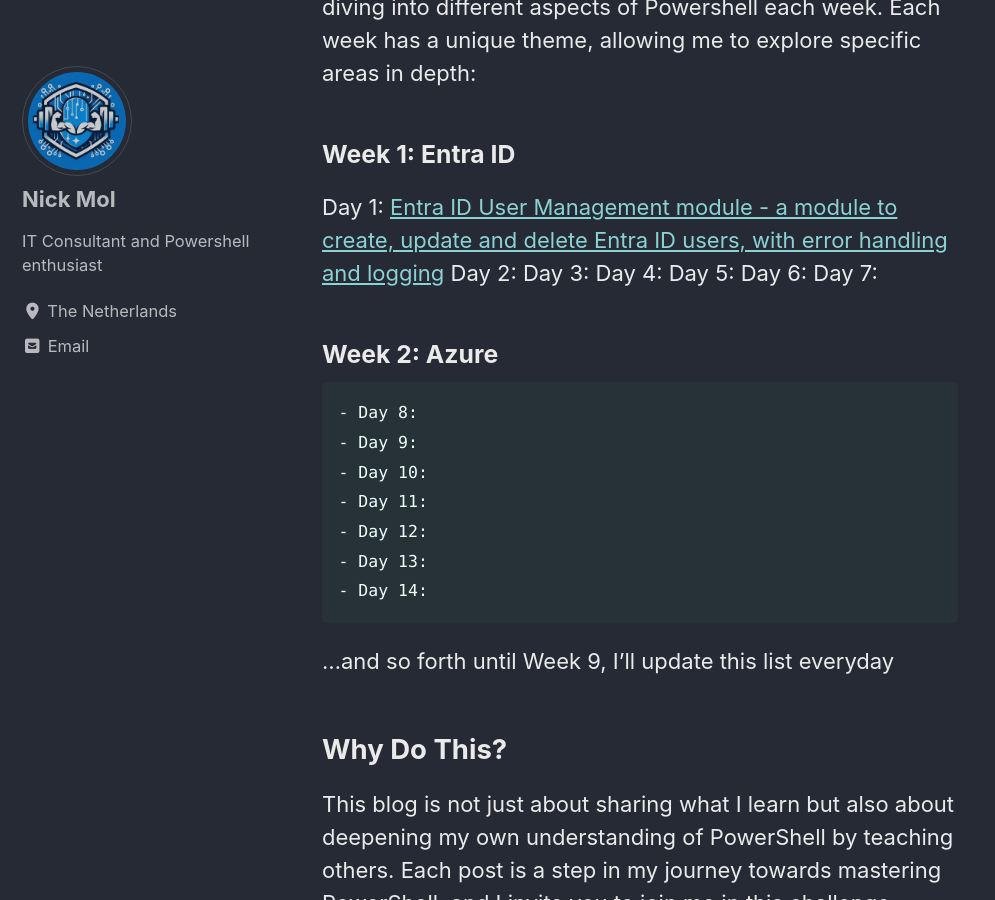
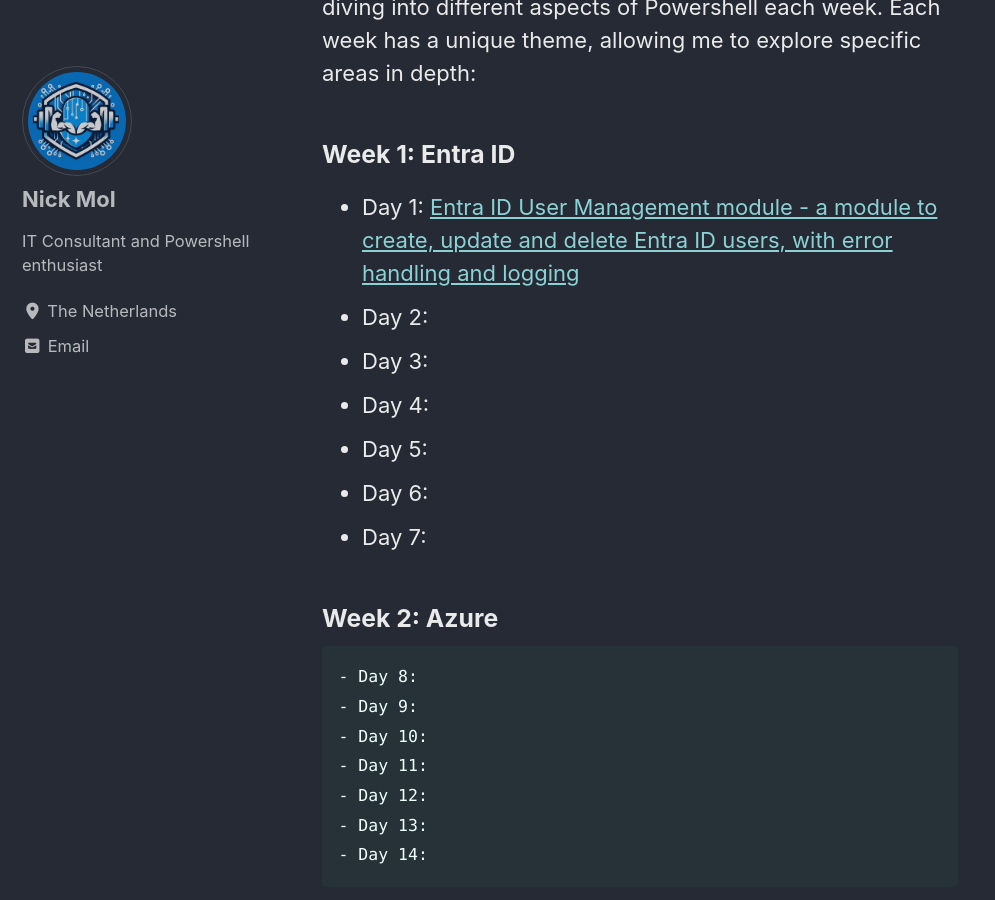
Before and after one commit to NickM133/PowershellGym, a Jekyll site: the page built from _pages/home.md, in a window 1280 px wide and 900 px high, scrolled down 956 px. Shown: the whole window, without its empty margins (0-995 px from the left). Built offline with Jekyll 4.4.1, drawn with Linux system fonts in a browser that asks for light colours; cached includes are drawn as plain includes.

```diff
--- a/_pages/home.md
+++ b/_pages/home.md
@@ -19,13 +19,13 @@ You can follow my 60-day journey right here, where I'll be diving into different
 
 ### Week 1: Entra ID
 
-Day 1: [Entra ID User Management module - a module to create, update and delete Entra ID users, with error handling and logging](/_posts/week1/2024-09-04-Entra ID User Management module.md)
-Day 2:
-Day 3:
-Day 4:
-Day 5:
-Day 6:
-Day 7:
+- Day 1: [Entra ID User Management module - a module to create, update and delete Entra ID users, with error handling and logging](/_posts/week1/2024-09-04-Entra ID User Management module.md)
+- Day 2:
+- Day 3:
+- Day 4:
+- Day 5:
+- Day 6:
+- Day 7:
 
 ### Week 2: Azure
 
```
